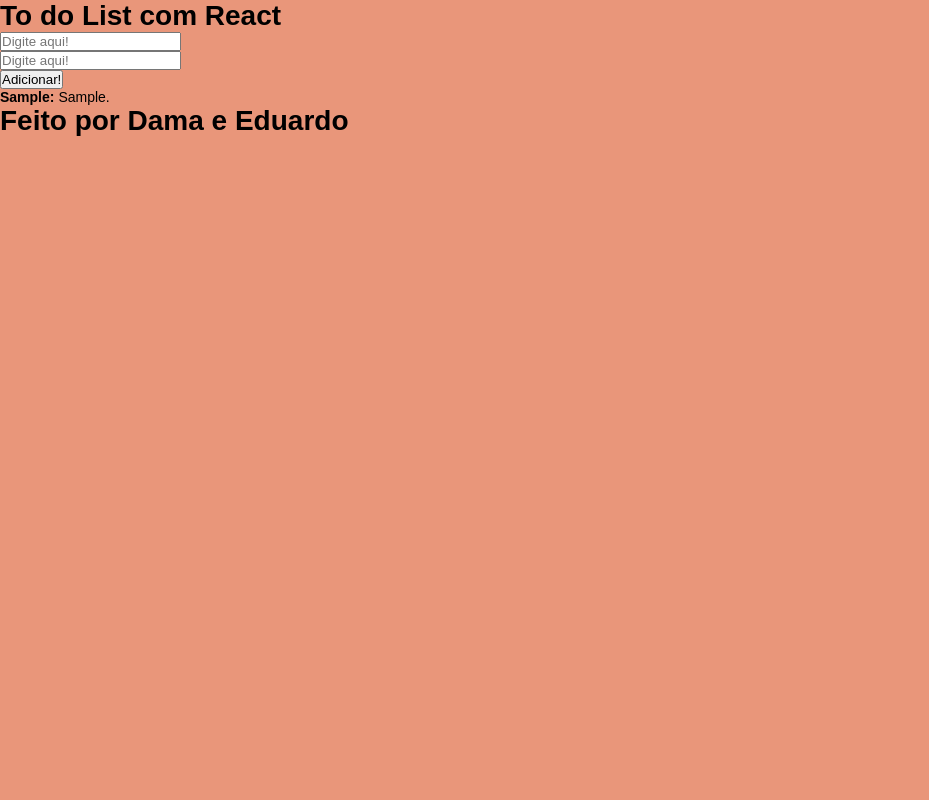
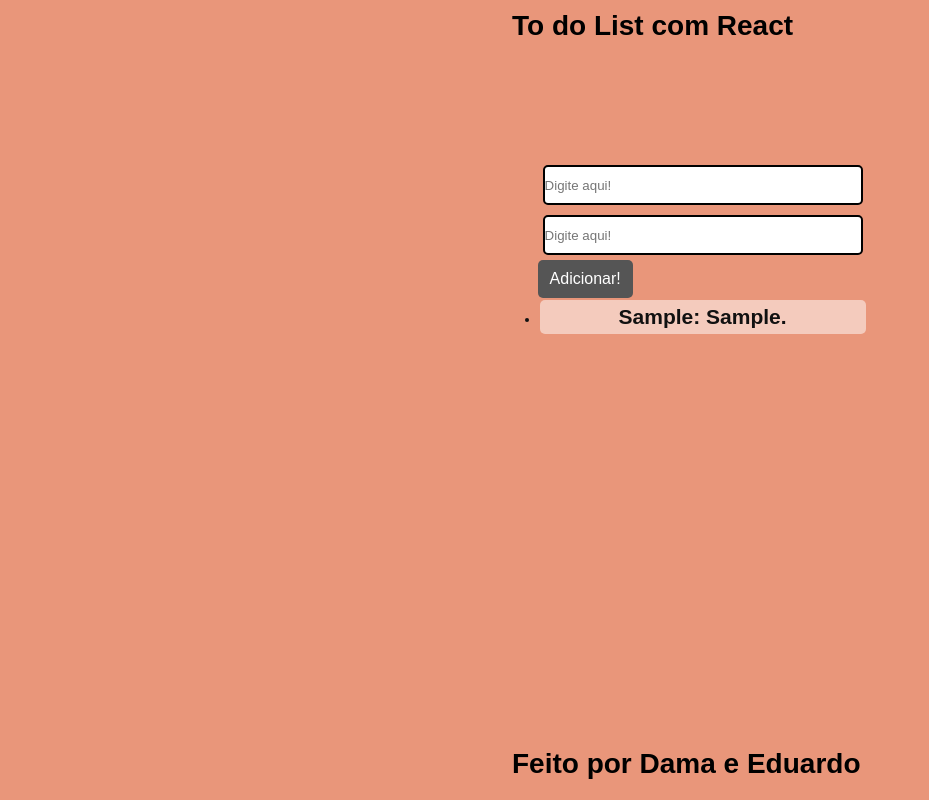
Before and after one commit to dudubisinella/ToDoList-React, a React app: page / in a window 1280 px wide. Both pictures are taken after typing "Sample", "Sample" into the empty fields and a click on the button "Adicionar!". Shown: the whole page, without its empty margins (0-929 px from the left). Built offline with nearby package versions, Linux system fonts and the light colour scheme.

Commit message:
leve estilização

```diff
--- a/src/app.css
+++ b/src/app.css
@@ -6,7 +6,61 @@
 }
 
 body {
-  background-color: #E9967A;
+  background-color: #e9967a;
   font: 14px sans-serif;
   color: #000;
+  /* display: grid;
+  justify-content: center;
+  align-content: center; */
 }
+
+header {
+  position: fixed;
+  top: 10px;
+  left: 40%;
+}
+
+main {
+  position: fixed;
+  top: 20vh;
+  left: 42%;
+}
+
+.input {
+  width: 40vh;
+  height: 5vh;
+  margin: 5px;
+  border: 2px black solid;
+  border-radius: 5px;
+}
+
+button {
+  background-color: #555555;
+  border: none;
+  color: white;
+  padding: 10px 12px;
+  text-align: center;
+  text-decoration: none;
+  display: inline-block;
+  font-size: 16px;
+  border-radius: 5px;
+}
+
+footer {
+  position: fixed;
+  bottom: 20px;
+  left: 40%;
+}
+
+ul {
+  margin: 2px;
+}
+
+li {
+  text-align: center;
+  color: #111;
+  background-color: rgba(255, 255, 255, 0.5);
+  padding: 5px;
+  margin-bottom: 15px;
+  border-radius: 5px;
+}
--- a/src/components/Main.js
+++ b/src/components/Main.js
@@ -1,7 +1,6 @@
 import React, { useState } from "react";
 
 function Main() {
-
   const [Lista, setLista] = useState([]);
   const [novaTarefa, setnovaTarefa] = useState("");
   const [owner, setOwner] = useState("");
@@ -12,33 +11,49 @@
     setLista([...Lista, listas]);
     setnovaTarefa("");
     setOwner("");
+    // console.log(Lista);
   }
 
   return (
     <>
-            <input value={novaTarefa} placeholder="Digite aqui!" type="text" onChange={(e) => setnovaTarefa(e.target.value)} />
+      <main>
+        <input
+          className="input"
+          value={owner}
+          placeholder="Digite aqui!"
+          type="text"
+          onChange={(e) => setOwner(e.target.value)}
+        />
         <br />
-            <input value={owner} placeholder="Digite aqui!" type="text" onChange={(e) => setOwner(e.target.value)} />
+        <input
+          className="input"
+          value={novaTarefa}
+          placeholder="Digite aqui!"
+          type="text"
+          onChange={(e) => setnovaTarefa(e.target.value)}
+        />
         <br />
         <button type="button" onClick={addNovaLista}>
           Adicionar!
         </button>
         <br />
 
+        <h2>{owner}</h2>
         <h3>{novaTarefa}</h3>
-            <h3>{owner}</h3>
 
         <ul>
           {Lista.map((eachLista) => (
-
             <li key={eachLista.simpleId}>
-                        <b>{eachLista.owner}: </b>{eachLista.novaTarefa}.
+              <h2>
+                <b>{eachLista.owner}: </b>
+                {eachLista.novaTarefa}.
+              </h2>
             </li>
-
           ))}
         </ul>
+      </main>
     </>
-    )
+  );
 }
 
 export default Main;
```
Lines whose indentation alone changed are shown as unchanged.
